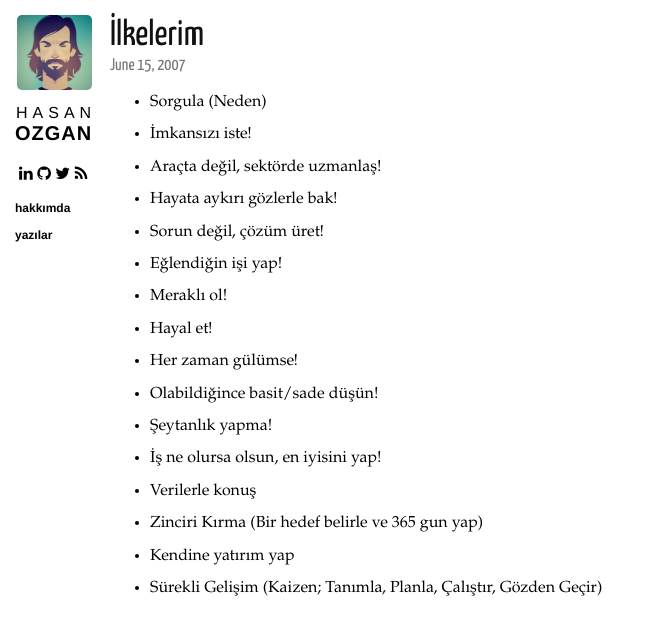
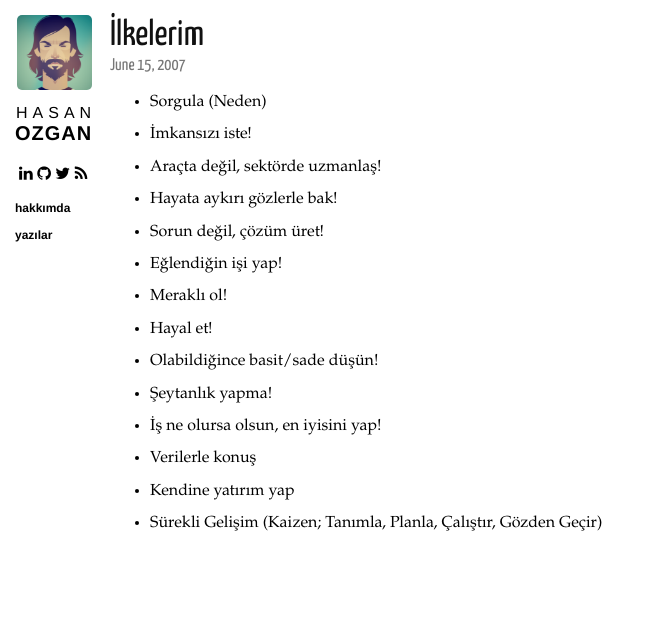
Before and after one commit to destek1/hasanozgan.github.io, a Jekyll site: the page built from _posts/2007-06-15-ilkelerim.md, in a window 1280 px wide. Shown: the top 635 px of the page, without its empty margins (0-650 px from the left). Built offline with Jekyll 4.4.1, drawn with Linux system fonts in a browser that asks for light colours; nearby versions of some CDN libraries; Markdown is read by kramdown in place of the engine named in the settings.

Commit message:
added new post

```diff
--- a/_posts/2007-06-15-ilkelerim.md
+++ b/_posts/2007-06-15-ilkelerim.md
@@ -6,22 +6,20 @@
 status: publish
 type: post
 published: true
+meta:
+  _edit_last: '2019-04-25'
 ---
-<ul>
-	<li>Sorgula (Neden)</li>
-	<li>İmkansızı iste!</li>
-	<li>Araçta değil, sektörde uzmanlaş!</li>
-	<li>Hayata aykırı gözlerle bak!</li>
-	<li>Sorun değil, çözüm üret!</li>
-	<li>Eğlendiğin işi yap!</li>
-	<li>Meraklı ol!</li>
-    	<li>Hayal et!</li>
-	<li>Her zaman gülümse!</li>
-	<li>Olabildiğince basit/sade düşün!</li>
-	<li>Şeytanlık yapma!</li>
-	<li>İş ne olursa olsun, en iyisini yap!</li>
-	<li>Verilerle konuş</li>
-	<li>Zinciri Kırma (Bir hedef belirle ve 365 gun yap)</li>
-	<li>Kendine yatırım yap</li>
-	<li>Sürekli Gelişim (Kaizen; Tanımla, Planla, Çalıştır, Gözden Geçir)</li>
-</ul>
+ - Sorgula (Neden)
+ - İmkansızı iste!
+ - Araçta değil, sektörde uzmanlaş!
+ - Hayata aykırı gözlerle bak!
+ - Sorun değil, çözüm üret!
+ - Eğlendiğin işi yap!
+ - Meraklı ol!
+ - Hayal et!
+ - Olabildiğince basit/sade düşün!
+ - Şeytanlık yapma!
+ - İş ne olursa olsun, en iyisini yap!
+ - Verilerle konuş
+ - Kendine yatırım yap
+ - Sürekli Gelişim (Kaizen; Tanımla, Planla, Çalıştır, Gözden Geçir)
--- a/google7e733319b128d2f4.html
+++ /dev/null
@@ -1 +0,0 @@
-google-site-verification: google7e733319b128d2f4.html
```
Also changed, not shown: _posts/2019-04-25-kolektif-akil-uzerine-karalamalar.md (added, +28 -0 lines).
